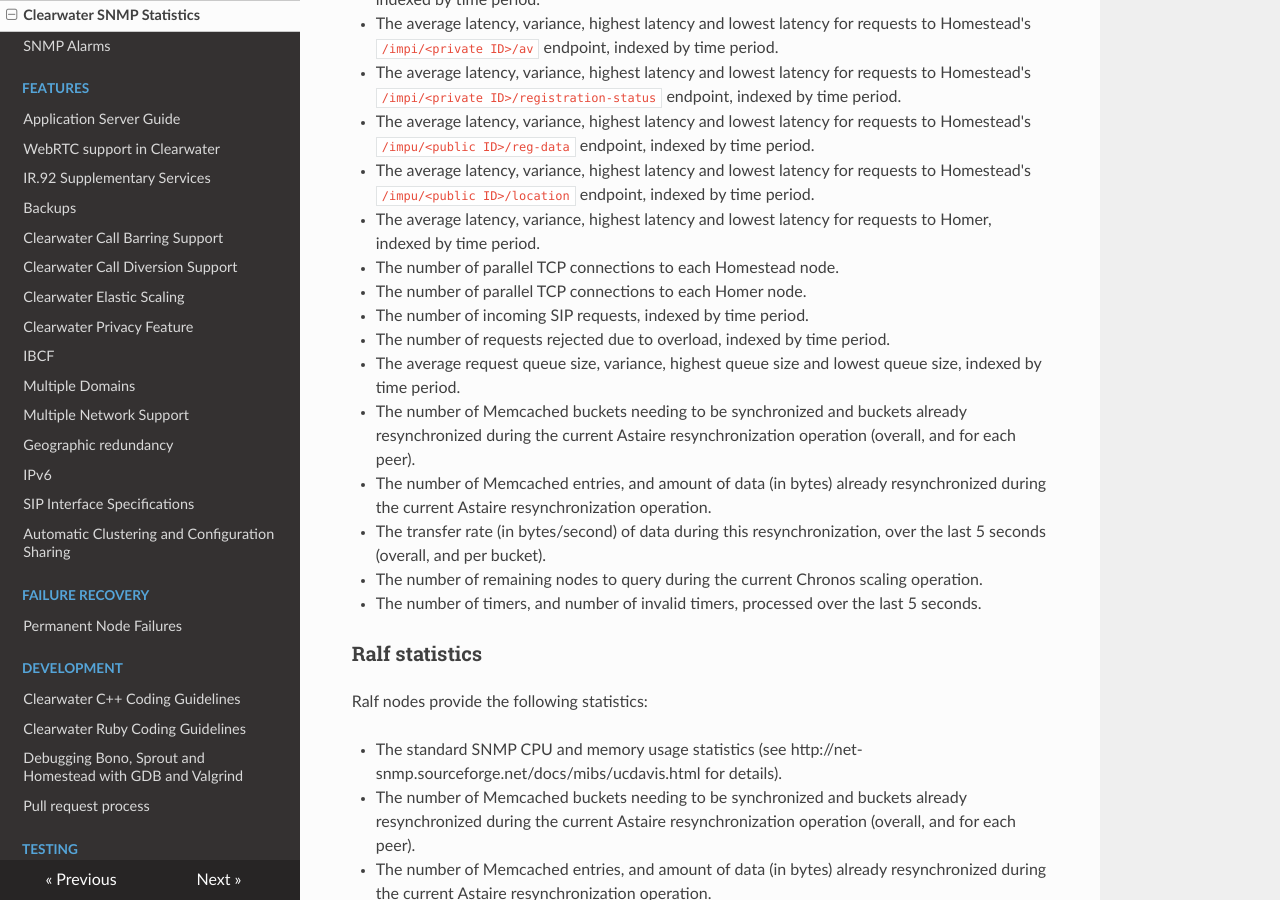
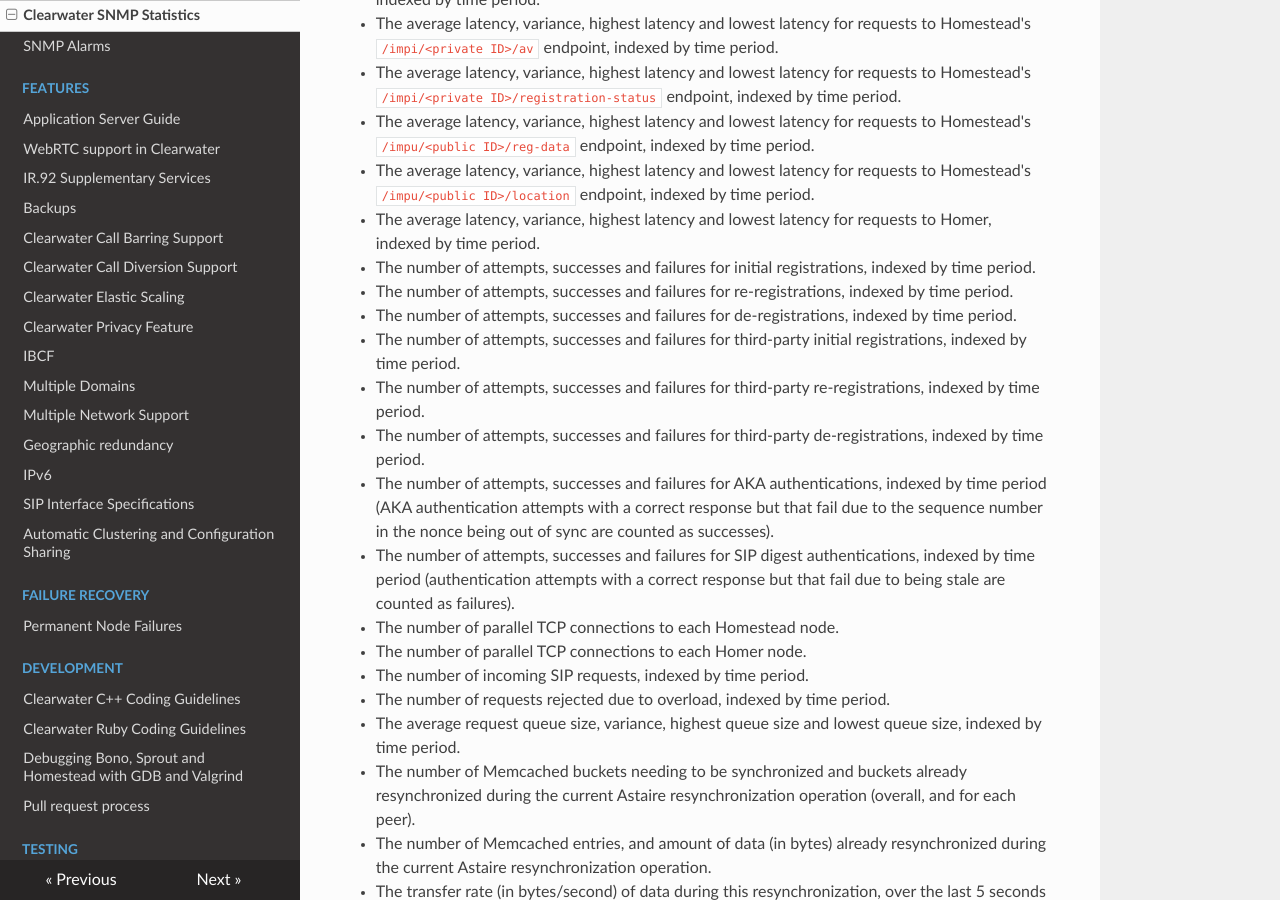
Before and after one commit to Metaswitch/clearwater-readthedocs, an MkDocs documentation site: the page built from docs/Clearwater_SNMP_Statistics.md, in a window 1280 px wide and 900 px high, scrolled down 1573 px. Built offline with MkDocs 1.6.1, drawn with Linux system fonts in a browser that asks for light colours; nearby versions of some CDN libraries; old or Windows-style settings are respelled for this version of MkDocs.

Commit message:
Added information on registration and authentication stats

```diff
--- a/docs/Clearwater_SNMP_Statistics.md
+++ b/docs/Clearwater_SNMP_Statistics.md
@@ -52,6 +52,14 @@ Sprout nodes provide the following statistics:
 * The average latency, variance, highest latency and lowest latency for requests to Homestead's `/impu/<public ID>/reg-data` endpoint, indexed by time period.
 * The average latency, variance, highest latency and lowest latency for requests to Homestead's `/impu/<public ID>/location` endpoint, indexed by time period.
 * The average latency, variance, highest latency and lowest latency for requests to Homer, indexed by time period.
+* The number of attempts, successes and failures for initial registrations, indexed by time period.
+* The number of attempts, successes and failures for re-registrations, indexed by time period.
+* The number of attempts, successes and failures for de-registrations, indexed by time period.
+* The number of attempts, successes and failures for third-party initial registrations, indexed by time period.
+* The number of attempts, successes and failures for third-party re-registrations, indexed by time period.
+* The number of attempts, successes and failures for third-party de-registrations, indexed by time period.
+* The number of attempts, successes and failures for AKA authentications, indexed by time period (AKA authentication attempts with a correct response but that fail due to the sequence number in the nonce being out of sync are counted as successes).
+* The number of attempts, successes and failures for SIP digest authentications, indexed by time period (authentication attempts with a correct response but that fail due to being stale are counted as failures).
 * The number of parallel TCP connections to each Homestead node.
 * The number of parallel TCP connections to each Homer node.
 * The number of incoming SIP requests, indexed by time period.
```
